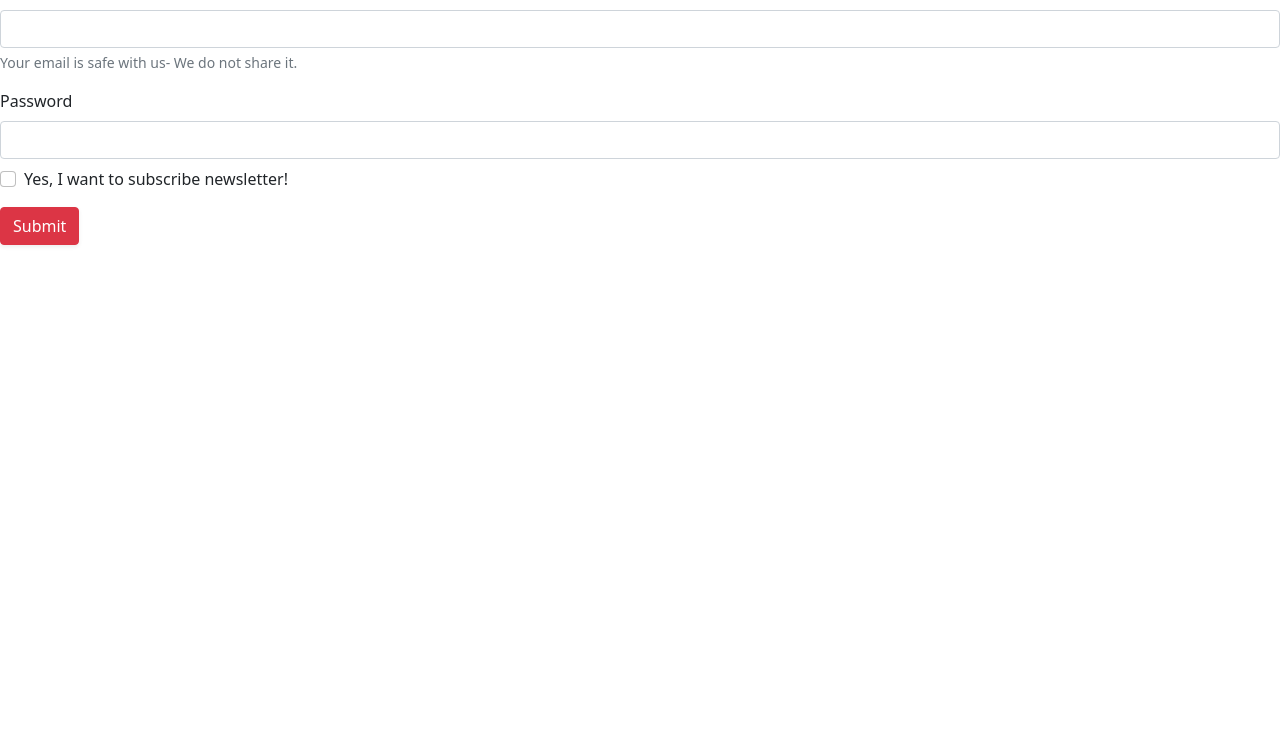
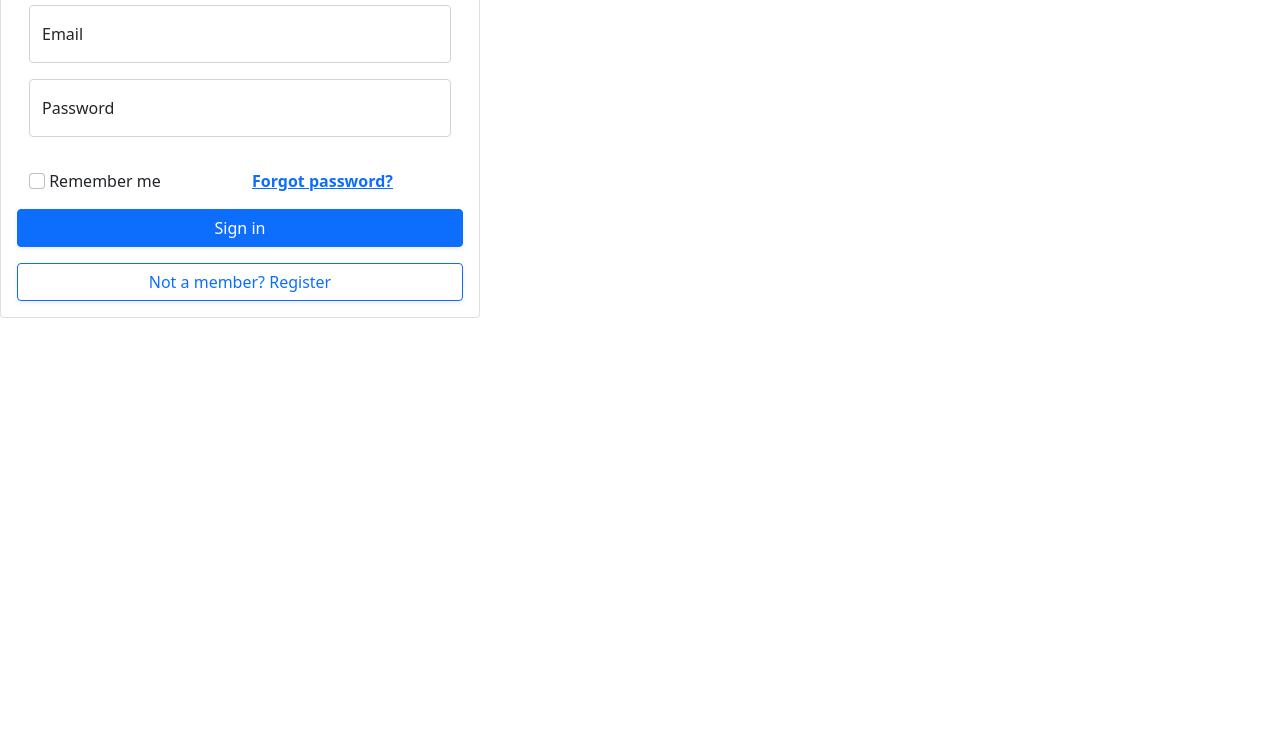
Before and after one commit to clindforsSejsing/Login-signup-in-frontent, a website: page index.html in a window 1280 px wide. Shown: the part 68-800 px from the top of the page. Drawn offline with nearby package versions, Linux system fonts and the light colour scheme.

Commit message:
Making Bootstrap login look like Tailwind login

```diff
--- a/index.html
+++ b/index.html
@@ -1,43 +1,52 @@
 <!DOCTYPE html>
 <html lang="en">
+
 <head>
   <meta charset="UTF-8" />
   <meta http-equiv="X-UA-Compatible" content="IE=edge" />
   <meta name="viewport" content="width=device-width, initial-scale=1.0" />
-    <link
-      href="https://cdn.jsdelivr.net/npm/bootstrap@5.1.3/dist/css/bootstrap.min.css"
-      rel="stylesheet"
-      integrity="sha384-1BmE4kWBq78iYhFldvKuhfTAU6auU8tT94WrHftjDbrCEXSU1oBoqyl2QvZ6jIW3"
-      crossorigin="anonymous"
-    />
+  <link href="https://cdn.jsdelivr.net/npm/bootstrap@5.1.3/dist/css/bootstrap.min.css" rel="stylesheet"
+    integrity="sha384-1BmE4kWBq78iYhFldvKuhfTAU6auU8tT94WrHftjDbrCEXSU1oBoqyl2QvZ6jIW3" crossorigin="anonymous" />
+  <script src="https://cdn.jsdelivr.net/npm/bootstrap@5.1.3/dist/js/bootstrap.bundle.min.js"></script>
+  <link rel="stylesheet" href="./src/main.css" />
   <title>Signup and Login with Bootsrap 5</title>
 </head>
+
 <body>
-    <h2>Easy login with Boostrap 5</h2>
-    <form>
-      <div class="mb-3">
-        <label for="Email1" class="form-label">Email address</label>
-        <input
-          type="email"
-          class="form-control"
-          id="Email1"
-          aria-describedby="emailHelp"
-        />
-        <div id="emailHelp" class="form-text">
-          Your email is safe with us- We do not share it.
+  <div class="card" style="width:30em" ;>
+    <h1 class="display-6">Kino Login</h1>
+    <form id="login">
+      <div class="container-sm">
+        <div class="form-floating mb-3 mt-3">
+          <input type="text" class="form-control" id="email" placeholder="Enter email" name="email">
+          <label for="email">Email</label>
+        </div>
+        <div class="form-floating mt-3 mb-3">
+          <input type="text" class="form-control" id="pwd" placeholder="Enter password" name="pswd">
+          <label for="pwd">Password</label>
+        </div>
+        <div class="row">
+          <div class="col mb-3 mt-3">
+            <input type="checkbox" class="form-check-input" id="check1" value="false" />
+            <label class="form-check-label" for="check1">Remember me</label>
+          </div>
+          <div class="col mb-3 mt-3">
+            <a href="#" class="alert-link">Forgot password?</a>
           </div>
         </div>
-      <div class="mb-2">
-        <label for="Password1" class="form-label">Password</label>
-        <input type="password" class="form-control" id="Password1" />
       </div>
-      <div class="mb-3 form-check">
-        <input type="checkbox" class="form-check-input" id="exampleCheck1" />
-        <label class="form-check-label" for="exampleCheck1"
-          >Yes, I want to subscribe newsletter!</label
-        >
+      <div class="d-grid">
+        <button type="submit" class="btn btn-primary shadow-sm btn-block">Sign in</button>
+        <div class="d-grid mt-3 mb-3">
+          <button type="signin" class="btn btn-outline-primary shadow-sm">
+            Not a member? Register
+          </button></label>
         </div>
-      <button type="submit" class="btn btn-danger shadow-sm">Submit</button>
+      </div>
+  </div>
   </form>
+  </div>
+  </div>
 </body>
+
 </html>
--- a/package.json
+++ b/package.json
@@ -17,6 +17,7 @@
   },
   "homepage": "https://github.com/clindforsSejsing/Login-signup-in-frontent#readme",
   "dependencies": {
-    "bootstrap": "^5.1.3"
+    "bootstrap": "^5.1.3",
+    "sass": "^1.49.8"
   }
 }
--- /dev/null
+++ b/src/main.css
@@ -0,0 +1,19 @@
+#login {
+  margin-left: 1rem;
+  margin-right: 1rem;
+}
+h2 {
+  font-style: oblique;
+  font-family: Georgia, "Times New Roman", Times, serif;
+  font-size: 2rem;
+  color: white;
+}
+/* body {
+  background-image: url("blue.png");
+  background-repeat: no-repeat;
+  background-size: cover;
+} */
+/* kolla upp om man kan snygga till bakgrunden med nån form av blå färg (typ
+som i moveCite)
+Skriva js till filen.
+*/
```
Also changed, not shown: Bootstrap/form.js (added), Bootstrap/success.html (added), Tailwind/login tailwind test/tailwindlogin.html (renamed from Tailwind/login tailwind test/index.html), src/Skärmbild 2022-02-21 201551.png (added), src/blue.png (added), success.html (deleted), 1 other file. Lines whose indentation alone changed are shown as unchanged.
